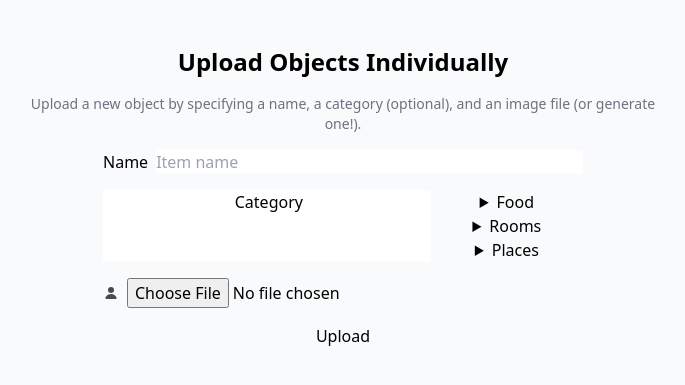
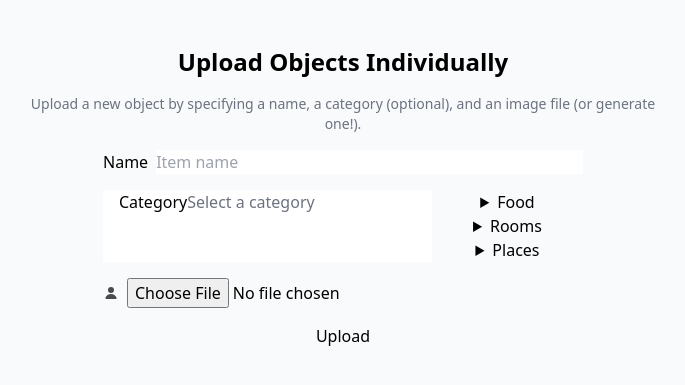
Before and after one commit to sjk7876/brickhack11, a Django app: page /caretaker/uploaditem/ in a window 1280 px wide. Shown: the part 250-635 px from the top of the page, without its empty margins (297-982 px from the left). Run offline with Django 5.2, Linux system fonts and the light colour scheme; data comes from the database, SQL or seed files in the repository; some libraries are stand-ins or nearby versions.

Commit message:
Added uploading functionality

```diff
--- a/core/templates/caretaker/caretakerUploadIndividualItems.html
+++ b/core/templates/caretaker/caretakerUploadIndividualItems.html
@@ -18,17 +18,17 @@
     <!-- Name Input -->
     <label class="input input-bordered flex items-center gap-2">
       Name
-      <input type="text" class="grow outline-transparent border-transparent" placeholder="Item name" />
+      <input type="text" name="name" class="grow outline-transparent border-transparent" placeholder="Item name" />
     </label>
 
     <!-- Category Dropdown -->
     <div class="dropdown flex grow w-full">
       <label
         tabindex="0"
-        class="btn font-normal text-base w-full bg-white border-gray-300 ps-1"
+        class="btn font-normal text-base w-full bg-white border-gray-300 ps-4 flex text-left justify-start"
         id="category-label"
       >
-        Category
+        Category <span class="text-gray-500">Select a category</span>
       </label>
       <ul
         tabindex="0"
@@ -36,7 +36,7 @@
       >
         {% for node in nodes %} {% if node.children.all|length < 1 %}
         <li>
-          <a onclick="selectCategory('{{ node.name }}')">
+          <a onclick="selectCategory('{{ node.id }}', '{{ node.name }}')">
             {{ node.name }}
           </a>
         </li>
@@ -44,13 +44,13 @@
         <!-- Parent Category (Selectable + Expandable) -->
         <li>
           <details>
-            <summary onclick="selectCategory('{{ node.name }}', event)">
+            <summary onclick="selectCategory('{{ node.id }}', '{{ node.name }}')">
               {{ node.name }}
             </summary>
             <ul>
               {% for child in node.children.all %}
               <li>
-                <a onclick="selectCategory('{{ child.name }}')">
+                <a onclick="selectCategory('{{ child.id }}', '{{ child.name }}')">
                   {{ child.name }}
                 </a>
               </li>
@@ -63,7 +63,7 @@
     </div>
 
     <!-- Hidden Input for Form Submission -->
-    <input type="hidden" name="category" id="selected-category" />
+    <input type="hidden" name="category_id" id="selected-category"Z />
 
     <!-- Image Upload -->
     <label class="input input-bordered flex items-center gap-2">
@@ -87,9 +87,9 @@
 
 <!-- JavaScript for Handling Category Selection -->
 <script>
-  function selectCategory(value) {
-    document.getElementById("category-label").innerText = value;
-    document.getElementById("selected-category").value = value;
+  function selectCategory(id, name) {
+    document.getElementById("category-label").innerText = "Category " + name;
+    document.getElementById("selected-category").value = id;
   }
 </script>
 {% endblock submenu %}
--- a/core/views/caregiver_view.py
+++ b/core/views/caregiver_view.py
@@ -11,10 +11,11 @@ def home(request):
 def upload(request):
     if request.method == "POST":
         print(request.POST)
-        uploaded_file = request.FILES['myFile']
-        uploaded_name = request.POST.get('myName')
-        catagories.append(request.POST.get('newObject'))
-        Node.objects.create(name= uploaded_name,image = uploaded_file)
+        name = request.POST.get('name')
+        category_id = request.POST.get('category_id')
+        image = request.FILES.get("image")
+
+        Node.objects.create(name=name, parent=category_id, image=image)
     return HttpResponse("good")
 
 def render_word_list_input_box(request):
```
